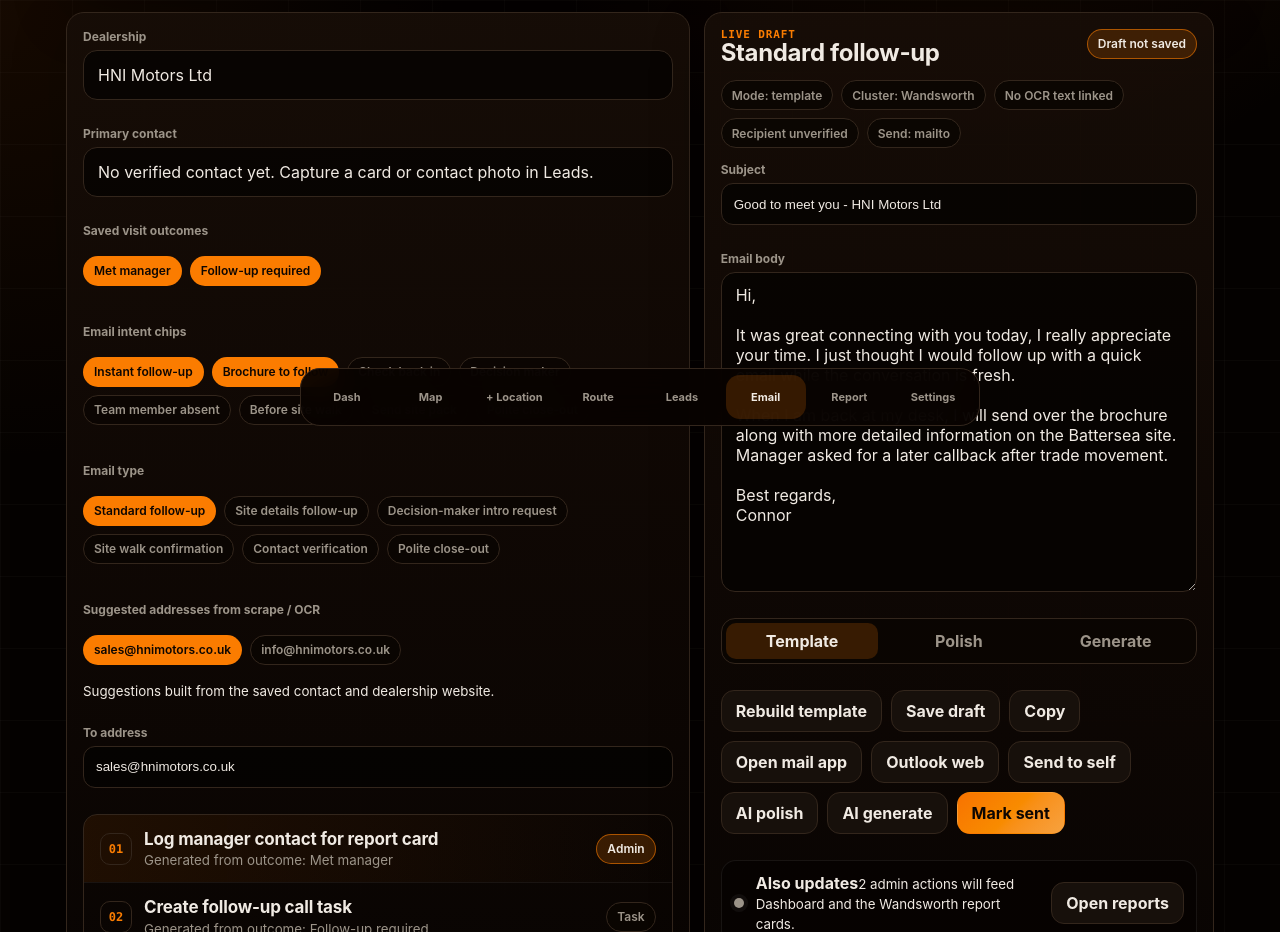
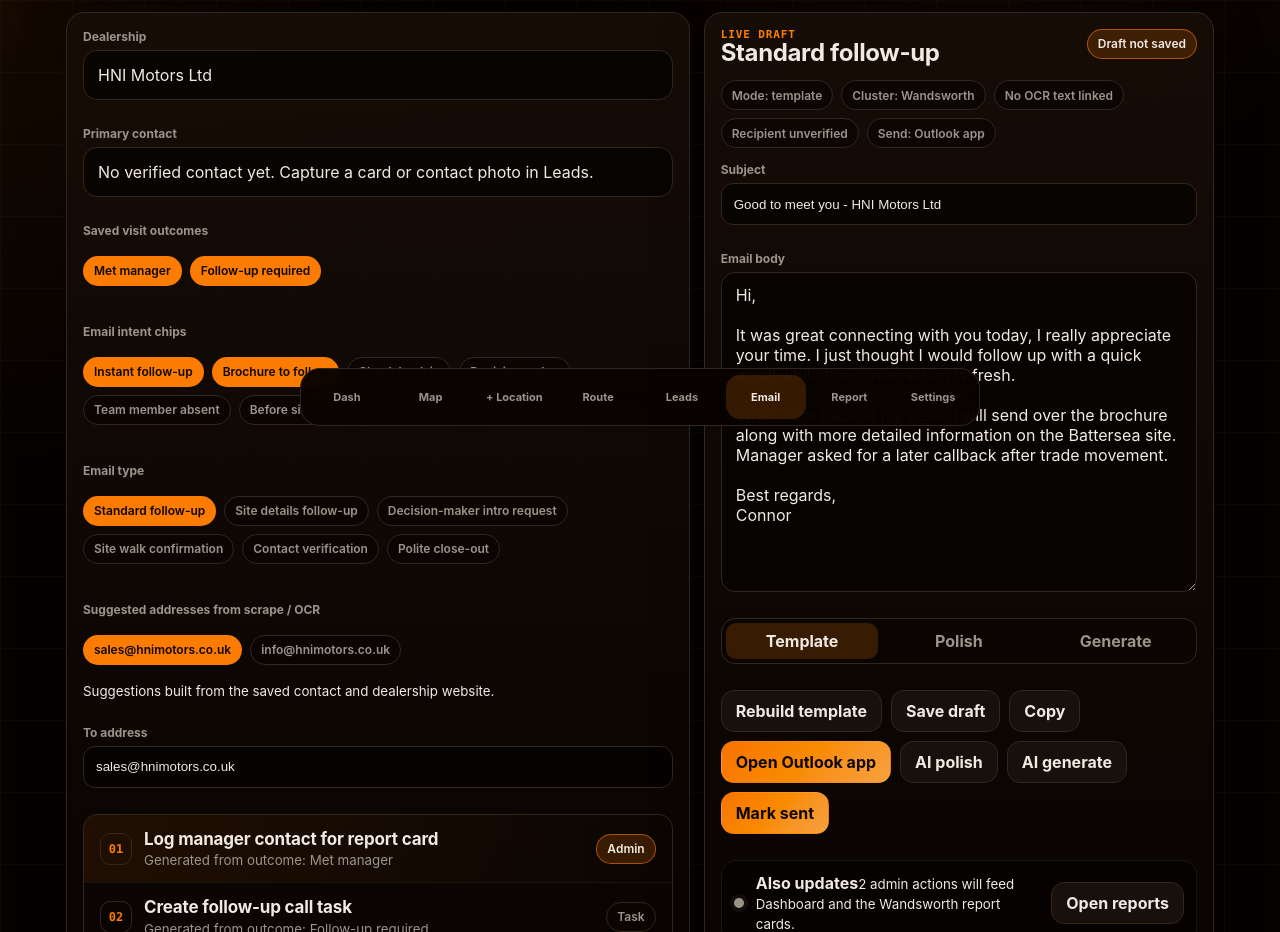
Before and after one commit to LayerMaker/Lead-Helper, a React (Vite) app: page /email in a window 1280 px wide. Shown: the part 360-1292 px from the top of the page. Built offline with nearby package versions, Linux system fonts and the light colour scheme; what @turf/buffer, @turf/center-of-mass, @turf/convex would draw is missing.

Commit message:
Open drafts in Outlook app

```diff
--- a/src/pages/EmailPage.jsx
+++ b/src/pages/EmailPage.jsx
@@ -3,8 +3,7 @@ import { Link } from "react-router-dom";
 import {
   buildAdminEntries,
   buildEmailDraft,
-  buildMailtoDraftUrl,
-  buildOutlookComposeUrl,
+  buildOutlookAppComposeUrl,
   buildSuggestedRecipientOptions,
   deriveEmailType,
   emailIntentCatalog,
@@ -140,28 +139,15 @@ function EmailComposer({ state, settings, selectedDealership, selectedCluster, l
     }
   }
 
-  function openSendSurface(modeOverride) {
-    const mode = modeOverride || settings?.preferredSendMode || "mailto";
-    const to = mode === "self" ? settings?.workEmail || toAddress : toAddress;
-    const mailtoUrl = buildMailtoDraftUrl({
-      toAddress: to,
-      subject,
-      body,
-    });
-    const outlookUrl = buildOutlookComposeUrl({
-      toAddress: to,
+  function openOutlookApp() {
+    const outlookUrl = buildOutlookAppComposeUrl({
+      toAddress,
       subject,
       body,
     });
 
-    if (mode === "outlook") {
-      window.open(outlookUrl, "_blank", "noopener,noreferrer");
-      setSaveState("Opened in Outlook");
-      return;
-    }
-
-    window.location.href = mailtoUrl;
-    setSaveState(mode === "self" ? "Sent to self handoff opened" : "Mail app opened");
+    window.location.href = outlookUrl;
+    setSaveState("Opened Outlook app");
   }
 
   async function runAi(mode) {
@@ -359,7 +345,7 @@ function EmailComposer({ state, settings, selectedDealership, selectedCluster, l
           <span className="pill">Cluster: {selectedCluster.name}</span>
           <span className="pill">{latestMedia?.rawText ? "OCR linked" : "No OCR text linked"}</span>
           <span className={`pill${contact?.email ? " active" : ""}`}>{contact?.email ? "Recipient ready" : "Recipient unverified"}</span>
-          <span className="pill">Send: {settings?.preferredSendMode || "mailto"}</span>
+          <span className="pill">Send: Outlook app</span>
         </div>
 
         {busyState ? <div className="inline-alert">{busyState}</div> : null}
@@ -419,14 +405,8 @@ function EmailComposer({ state, settings, selectedDealership, selectedCluster, l
           <button className="btn" type="button" onClick={copyDraft}>
             Copy
           </button>
-          <button className="btn" type="button" onClick={() => openSendSurface("mailto")}>
-            Open mail app
-          </button>
-          <button className="btn" type="button" onClick={() => openSendSurface("outlook")}>
-            Outlook web
-          </button>
-          <button className="btn" type="button" disabled={!settings?.workEmail} onClick={() => openSendSurface("self")}>
-            Send to self
+          <button className="btn primary" type="button" onClick={openOutlookApp}>
+            Open Outlook app
           </button>
           <button
             className="btn"
--- a/src/pages/SettingsPage.jsx
+++ b/src/pages/SettingsPage.jsx
@@ -7,7 +7,6 @@ export function SettingsPage() {
   const { dispatch, settings } = useAppState();
   const [emailGenerationMode, setEmailGenerationMode] = useState(settings?.emailGenerationMode || "template");
   const [workEmail, setWorkEmail] = useState(settings?.workEmail || "");
-  const [preferredSendMode, setPreferredSendMode] = useState(settings?.preferredSendMode || "mailto");
   const [notificationsEnabled, setNotificationsEnabled] = useState(Boolean(settings?.notificationsEnabled));
   const [notificationLeadMinutes, setNotificationLeadMinutes] = useState(String(settings?.notificationLeadMinutes || 30));
   const [notificationPermission, setNotificationPermission] = useState(
@@ -47,7 +46,7 @@ export function SettingsPage() {
         emailProvider: "openrouter",
         emailGenerationMode,
         workEmail,
-        preferredSendMode,
+        preferredSendMode: "outlook-app",
         notificationsEnabled,
         notificationLeadMinutes: Math.max(1, Number(notificationLeadMinutes || 30)),
       },
@@ -230,26 +229,8 @@ export function SettingsPage() {
           </div>
 
           <div className="field">
-            <label>Preferred send handoff</label>
-            <div className="segmented three-way">
-              {[
-                { value: "mailto", label: "Mail app" },
-                { value: "outlook", label: "Outlook web" },
-                { value: "self", label: "Send to self" },
-              ].map((option) => (
-                <button
-                  key={option.value}
-                  className={preferredSendMode === option.value ? "active" : ""}
-                  type="button"
-                  onClick={() => {
-                    setPreferredSendMode(option.value);
-                    setSaveState("Unsaved");
-                  }}
-                >
-                  {option.label}
-                </button>
-              ))}
-            </div>
+            <label>Send handoff</label>
+            <div className="draft small-draft">Drafts open directly in the Outlook mobile app.</div>
           </div>
 
           <div className="action-row">
```
Also changed, not shown: src/lib/leadHelperModel.js.
